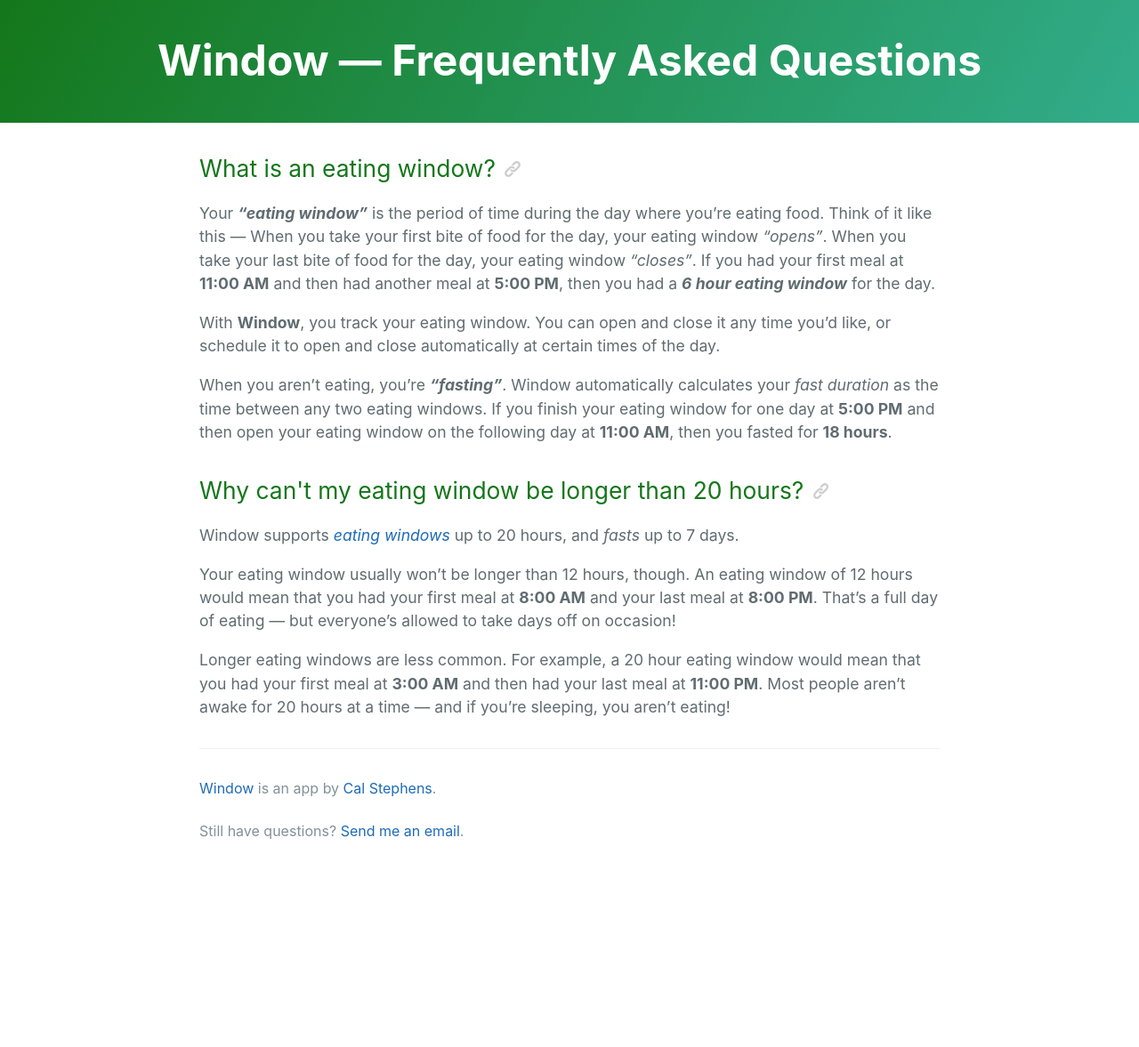
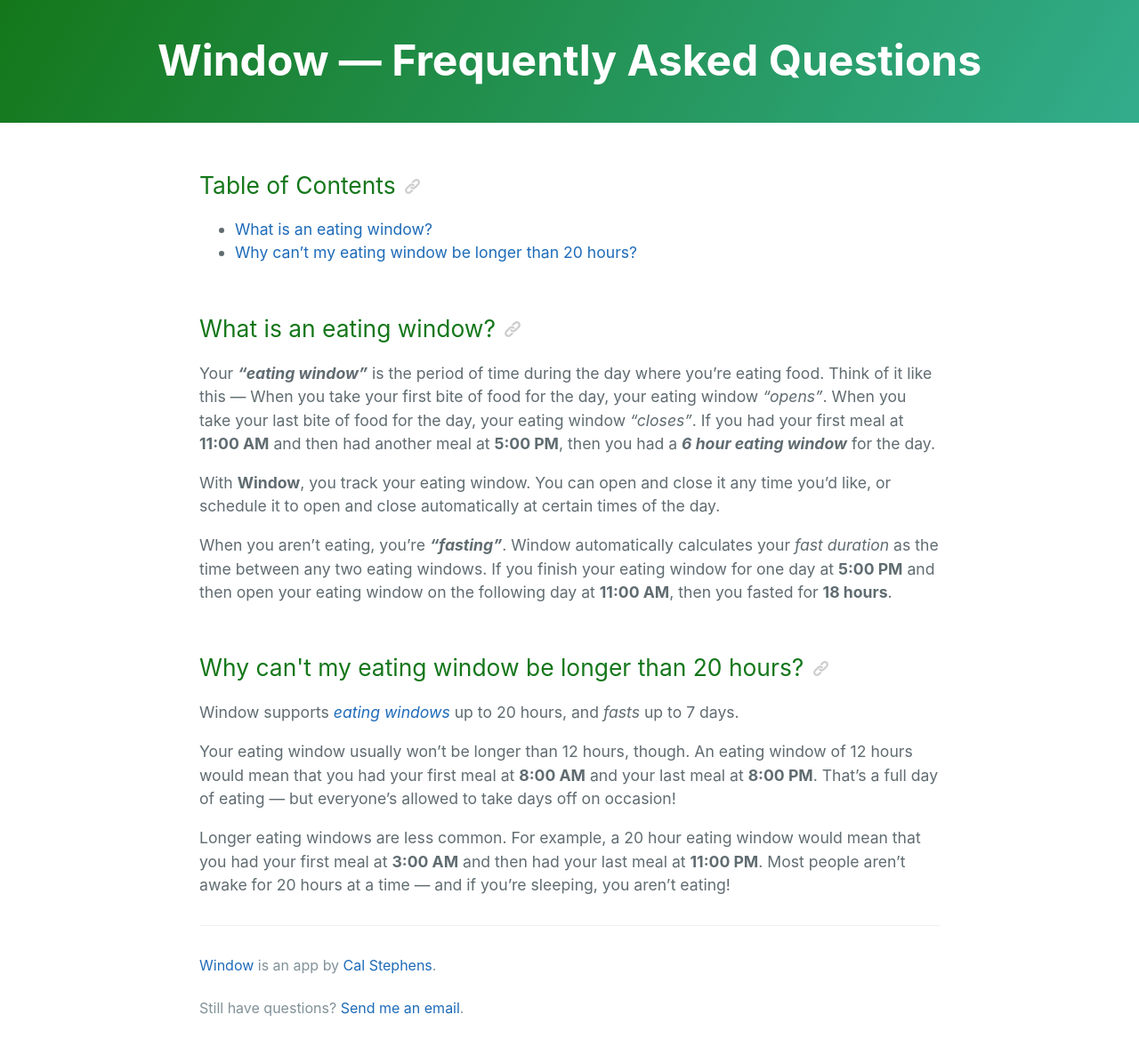
Before and after one commit to calda/windowfasting.app, a Jekyll site: the page built from faq.md, in a window 1280 px wide. Shown: the whole page at 89% size. Built offline with Jekyll 4.4.1, drawn with Linux system fonts in a browser that asks for light colours; the repository's description, which GitHub fills in, is left out; before the commit the page ends 978 px from its top, so only the background shows below that.

Commit message:
Add a Table of Contents to the FAQ page

```diff
--- /dev/null
+++ b/_includes/link.html
@@ -0,0 +1 @@
+<a href="#{{ include.name | downcase |  replace: ' ', '-' }}">{{ include.name }}</a>
--- a/_includes/section.html
+++ b/_includes/section.html
@@ -1,4 +1,4 @@
-<h2 id="{{ include.name | downcase |  replace: ' ', '-' }}">
+<h2 id="{{ include.name | downcase |  replace: ' ', '-' }}" style="padding-top: 0.75em;">
     {{ include.name }}
     <a href="#{{ include.name | downcase |  replace: ' ', '-' }}">
         <img src="/assets/link.png" style="height: 0.65em; margin-left: 3px">
--- a/faq.md
+++ b/faq.md
@@ -2,6 +2,10 @@
 title: Window &mdash; Frequently Asked Questions
 layout: document
 ---
+
+{% include section.html name="Table of Contents" %}
+ - {% include link.html name="What is an eating window?" %}
+  - {% include link.html name="Why can't my eating window be longer than 20 hours?" %}
 
 {% include section.html name="What is an eating window?" %}
 
```
